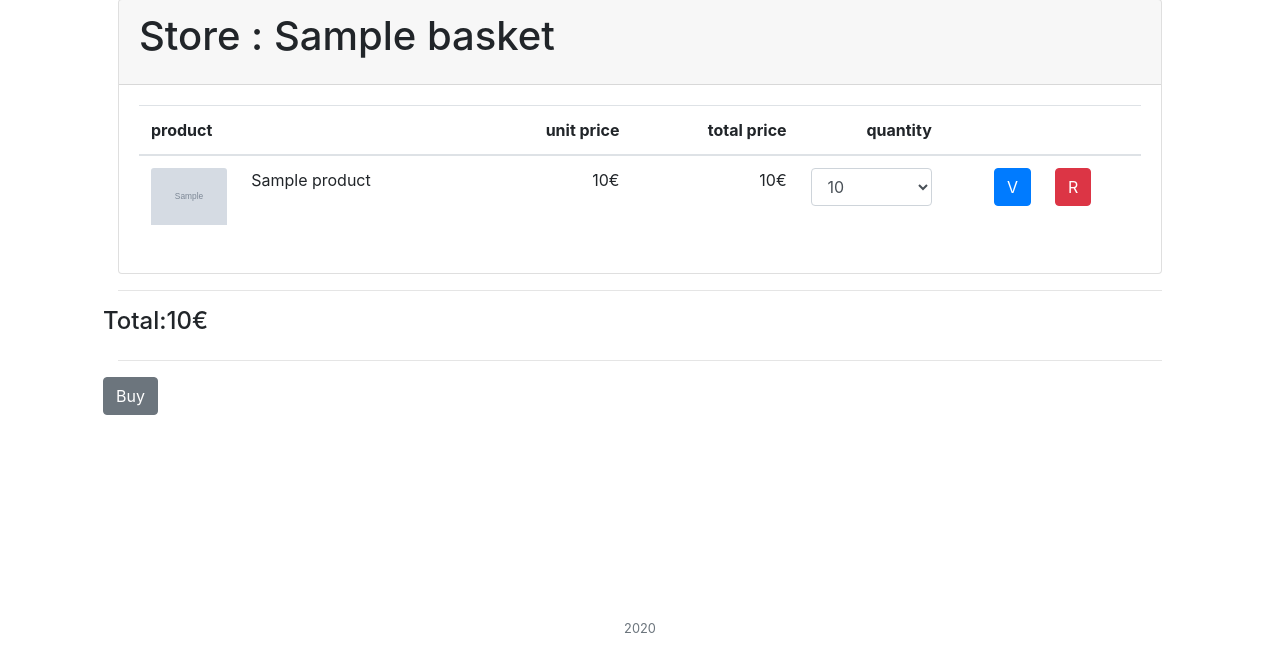
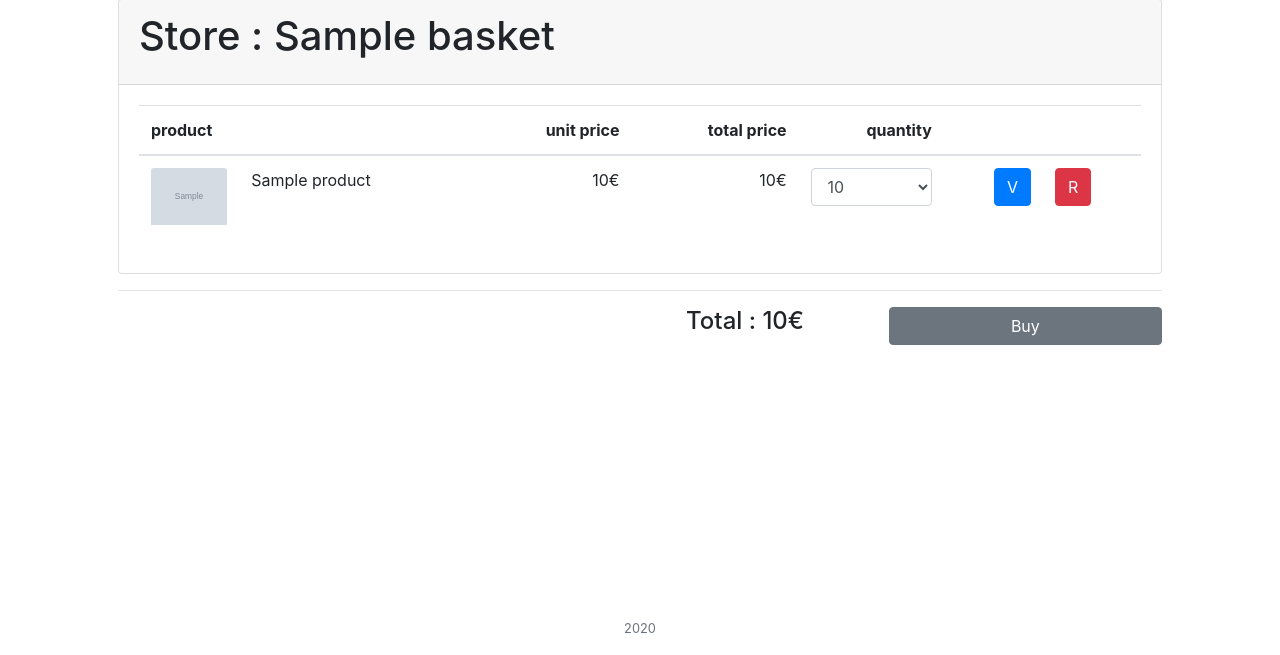
Before and after one commit to jopijuco/local, a Flask app: template templates/basket.html in a window 1280 px wide. Shown: the part 131-786 px from the top of the page. Run offline with Flask 2, Linux system fonts and the light colour scheme; the template is opened without the code that fills it: most values are stand-ins (such as "Sample title", 1, 10 or a date in 2020); grey boxes marked "Sample" are stand-in pictures; some libraries are stand-ins or nearby versions.

Commit message:
disabled buy button if not login + tooltips (js)

```diff
--- a/static/basket.js
+++ b/static/basket.js
@@ -6,7 +6,7 @@
 // }
 
 
-var addButton = document.getElementById("add_button");
+/*var addButton = document.getElementById("add_button");
 addButton.addEventListener('click', () => {
     var n = parseInt(document.getElementById("myBasket").innerHTML);
     n = n+1
@@ -16,4 +16,9 @@ addButton.addEventListener('click', () => {
 var emptyButton = document.getElementById("empty_button");
 emptyButton.addEventListener('click', () => {
     console.log("empty basket")
-});
+});*/
+
+$(function () {
+    console.log("active les tooltips")
+    $('[data-toggle="tooltip"]').tooltip()
+})
--- a/templates/basket.html
+++ b/templates/basket.html
@@ -39,13 +39,13 @@
                                     <input type="hidden" id="store_id" name="store_id" value="{{ basket.store_id }}">
                                     <td>
                                         <select class="form-control" id="quantity" name="quantity">
-                                        {%for i in range(1, product.max_quantity+1)%}
+                                        {% for i in range(1, product.max_quantity+1) %}
                                             {% if product.quantity == i %}
                                                 <option value={{ i }} selected>{{ i }}</option>
                                             {% else %}
                                                 <option value={{ i }}>{{ i }}</option>
-                                            {%endif%}
-                                        {%endfor%}
+                                            {% endif %}
+                                        {% endfor %}
                                         </select>
                                     </td>
                                 <td class="text-right">
@@ -53,14 +53,11 @@
                                 </td>
                                 </form>
 
-
-
                                 <form action="{{ url_for('remove_basket')}}" method="post" enctype="multipart/form-data">
                                     <input type="hidden" id="product_id" name="product_id" value="{{ product.id }}">
                                     <input type="hidden" id="store_id" name="store_id" value="{{ basket.store_id }}">
                                     <td class="text-left"><button class="btn btn-danger" type="submit" name="submit" value="add">R</button></td>
                                 </form>
-
                             </tr>
                         {% endfor %}
                         </table>
@@ -71,15 +68,19 @@
 
         <hr>
         <div class="row">
-            <h4>Total:</h4>
-            <h4>{{ amount }}€</h4>
-        </div>
-        <hr>
-        <div class="row">
-            <form action="{{ url_for('basket') }}" method="POST">
-                <input type="hidden" name="amount" value="{{ amount }}">
-                <button class="btn btn-secondary" type="submit">Buy</button>
-            </form>
+            <div class="col-8 text-right">
+                <h4>Total : {{ amount }}€</h4>
+            </div>
+            <div class="col-4 text-right">
+                <form action="{{ url_for('basket') }}" method="POST">
+                    <input type="hidden" name="amount" value="{{ amount }}">
+                    {% if login %}
+                        <button class="btn btn-success col-10" type="submit">Buy</button>
+                    {% else %}
+                        <button type="button" class="btn btn-secondary col-10" data-toggle="tooltip" data-placement="bottom" title="To make an order, please register and login first">Buy</button></span>
+                    {% endif %}
+                </form>
+            </div>
         </div>
     {% else %}
         <h4>Your basket is empty.</h4>
```
Also changed, not shown: controller.py (+16 -10 lines).
